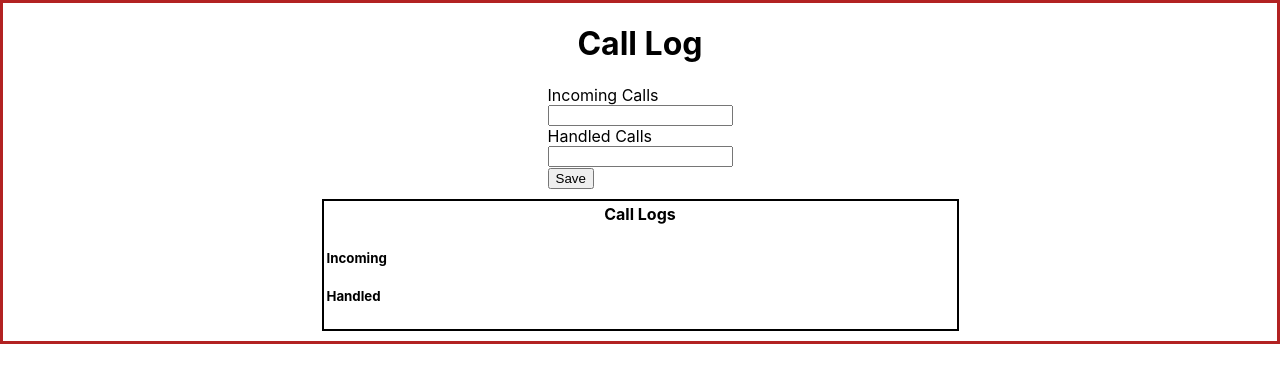
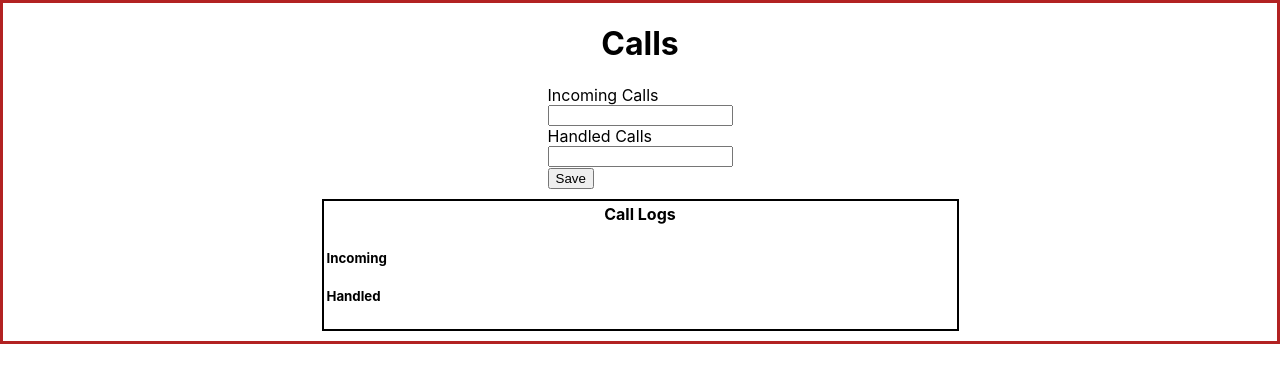
Before and after one commit to Peterhyh/react_rta_data, a React (Create React App) app: page / in a window 1280 px wide. Shown: the top 382 px of the page. Built offline with nearby package versions, Linux system fonts and the light colour scheme.

Commit message:
title update

```diff
--- a/src/features/DataEntry.js
+++ b/src/features/DataEntry.js
@@ -29,7 +29,7 @@ const DataEntry = () => {
     return (
 
         <div className='progyny_phones_container'>
-            <h1>Call Log</h1>
+            <h1>Calls</h1>
 
             <form onSubmit={handleSubmit} className='progyny_data_row'>
 
```
